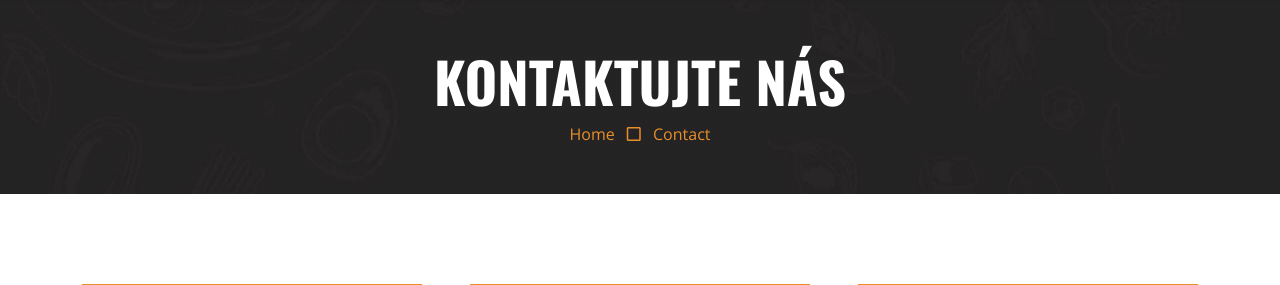
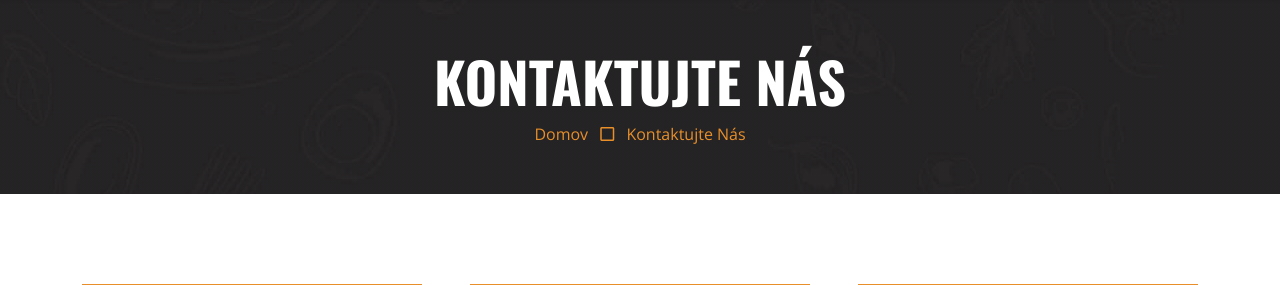
Before and after one commit to MatusVisnak/eshop, a PHP site: page /contact.php in a window 1280 px wide. Shown: the part 180-465 px from the top of the page. Run offline with PHP 8.4, Linux system fonts and the light colour scheme; some libraries are stand-ins or nearby versions.

Commit message:
Update contact.php

```diff
--- a/contact.php
+++ b/contact.php
@@ -46,9 +46,9 @@
         <div class="row">
             <div class="col-12 text-center">
                 <h1 class="display-4 text-uppercase text-white">Kontaktujte Nás</h1>
-                <a href="">Home</a>
+                <a href="">Domov</a>
                 <i class="far fa-square text-primary px-2"></i>
-                <a href="">Contact</a>
+                <a href="">Kontaktujte Nás</a>
             </div>
         </div>
     </div>
```
